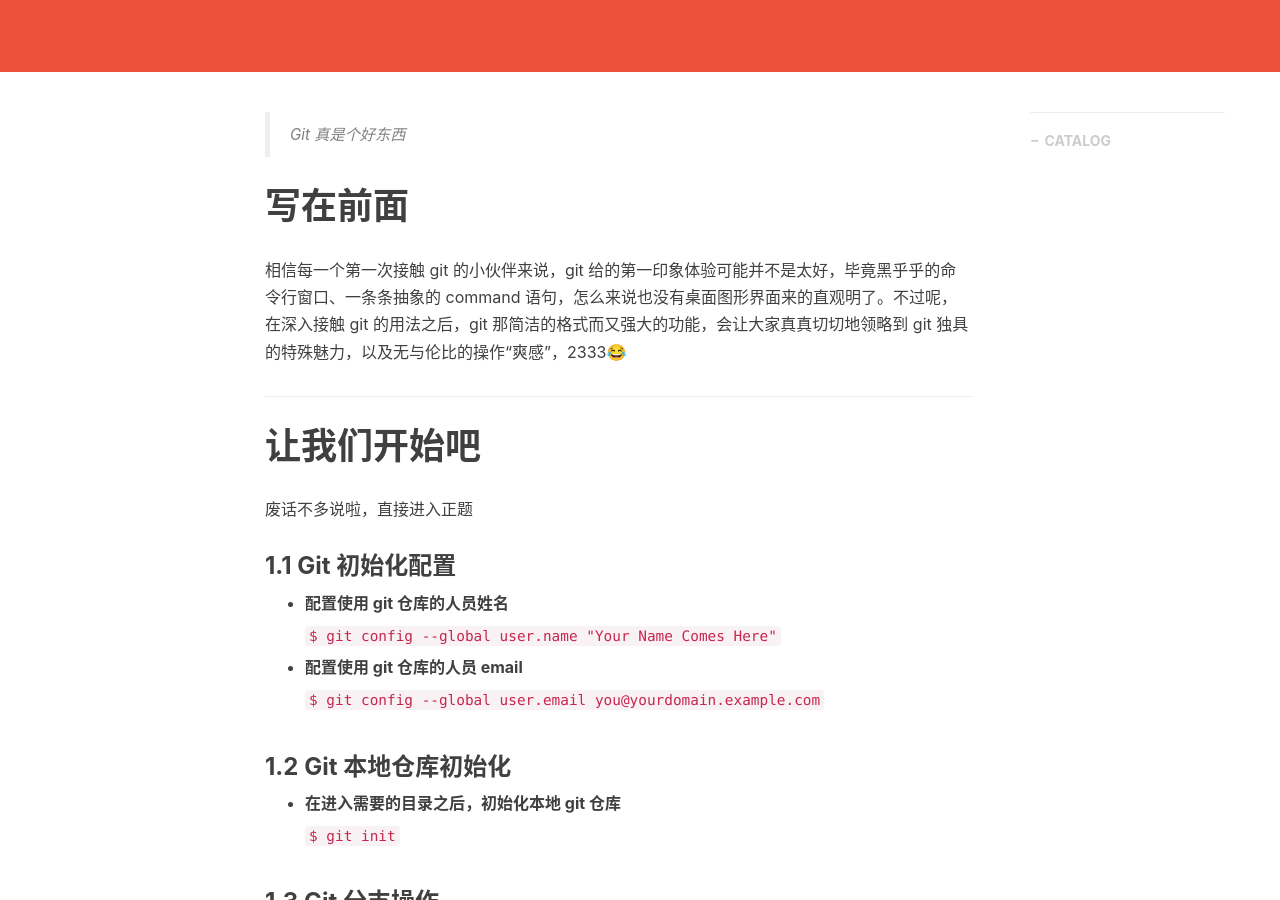
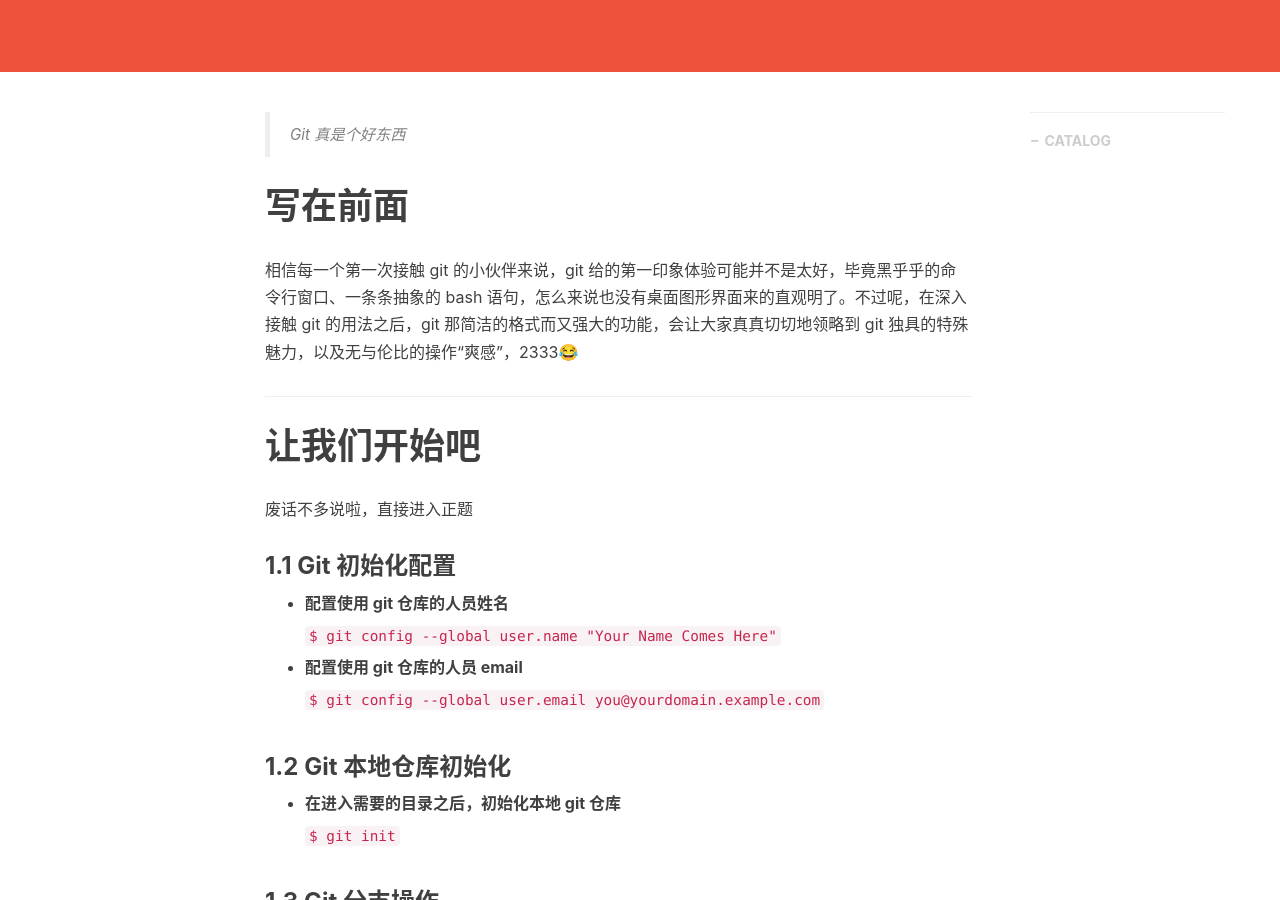
Before and after one commit to corcd/corcd.github.io, a Jekyll site: the page built from _posts/2017-10-22-git-commands-directions.markdown, in a window 1280 px wide and 900 px high, scrolled down 451 px. Built offline with Jekyll 4.4.1, drawn with Linux system fonts in a browser that asks for light colours; nearby versions of some CDN libraries; comment, search, counter and statistics services are not loaded; some of the changed lines change nothing that is shown.

Commit message:
article update

```diff
--- a/_config.yml
+++ b/_config.yml
@@ -13,9 +13,9 @@
 # SNS settings
 RSS: false
 weibo_username:     WWhhzz1
-zhihu_username:     Paradise
+zhihu_username:     NULL
 github_username:    corcd
-twitter_username:   NULL
+twitter_username:   whzcorcd
 # facebook_username:
 # linkedin_username:  firstname-lastname-idxxxx
 
--- a/_posts/2017-10-22-git-commands-directions.markdown
+++ b/_posts/2017-10-22-git-commands-directions.markdown
@@ -16,7 +16,7 @@
 
 # 写在前面
 
-相信每一个第一次接触 git 的小伙伴来说，git 给的第一印象体验可能并不是太好，毕竟黑乎乎的命令行窗口、一条条抽象的 command 语句，怎么来说也没有桌面图形界面来的直观明了。不过呢，在深入接触 git 的用法之后，git 那简洁的格式而又强大的功能，会让大家真真切切地领略到 git 独具的特殊魅力，以及无与伦比的操作“爽感”，2333😂
+相信每一个第一次接触 git 的小伙伴来说，git 给的第一印象体验可能并不是太好，毕竟黑乎乎的命令行窗口、一条条抽象的 bash 语句，怎么来说也没有桌面图形界面来的直观明了。不过呢，在深入接触 git 的用法之后，git 那简洁的格式而又强大的功能，会让大家真真切切地领略到 git 独具的特殊魅力，以及无与伦比的操作“爽感”，2333😂
 
 -------
 
```
